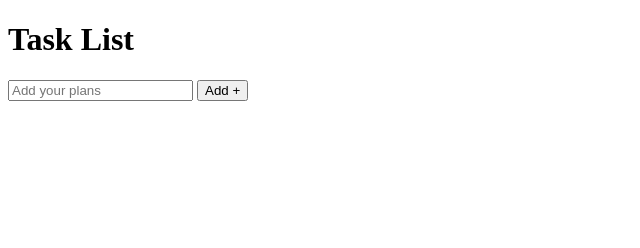
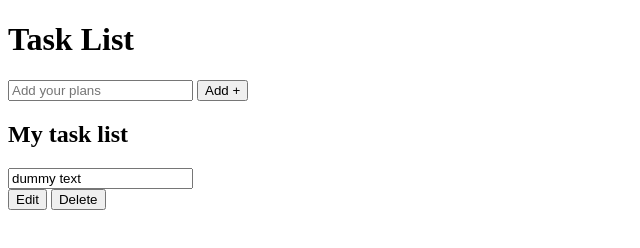
Before and after one commit to Ujef55/Task-list, a plain HTML site: page index.html in a window 1280 px wide. Shown: the whole page, without its empty margins (0-640 px from the left). Drawn offline with Linux system fonts and the light colour scheme.

Commit message:
html done

```diff
--- a/index.html
+++ b/index.html
@@ -14,5 +14,19 @@
             <input type="submit" id="submit-button" value="Add +">
         </form>
     </header>
+    <main>
+        <section class="task-list">
+                <h2>My task list</h2>
+                <div class="task">
+                    <div class="content">
+                        <input type="text" class="my-task-text" value="dummy text" readonly>
+                    </div>
+                    <div class="buttons">
+                        <button class="editBtn">Edit</button>
+                        <button class="deleteBtn">Delete</button>
+                    </div>
+                </div>
+        </section>
+    </main>
 </body>
 </html>
```
